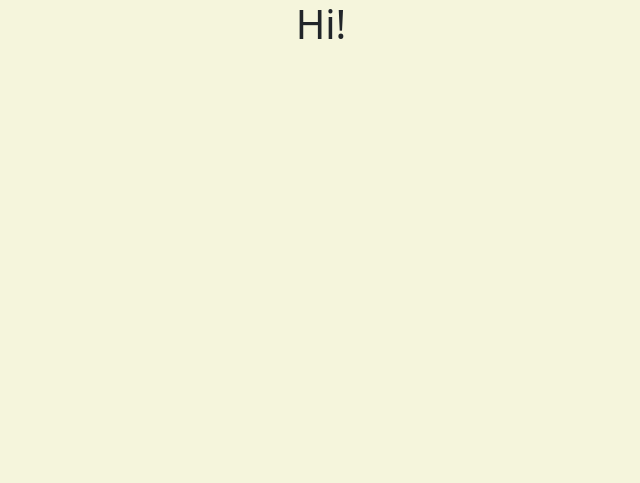
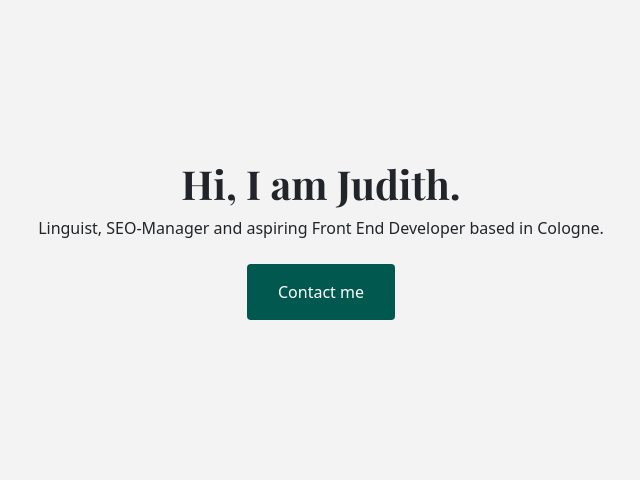
Before and after one commit to judithrauland/portfolio-project, a plain HTML site: page index.html in a window 1280 px wide. Shown: the whole page, without its empty margins (319-959 px from the left). Drawn offline with nearby package versions, Linux system fonts and the light colour scheme.

Commit message:
Added Google Fonts, added homepage hero

```diff
--- a/index.html
+++ b/index.html
@@ -16,6 +16,12 @@
       integrity="sha384-ka7Sk0Gln4gmtz2MlQnikT1wXgYsOg+OMhuP+IlRH9sENBO0LRn5q+8nbTov4+1p"
       crossorigin="anonymous"
     ></script>
+    <link rel="preconnect" href="https://fonts.googleapis.com" />
+    <link rel="preconnect" href="https://fonts.gstatic.com" crossorigin />
+    <link
+      href="https://fonts.googleapis.com/css2?family=Playfair+Display:wght@400;600;700&family=Roboto:ital,wght@0,100;0,300;0,400;0,500;0,700;0,900;1,100;1,300;1,400;1,500;1,700;1,900&display=swap"
+      rel="stylesheet"
+    />
     <script
       src="https://kit.fontawesome.com/db29e5eefe.js"
       crossorigin="anonymous"
@@ -23,6 +29,14 @@
     <link rel="stylesheet" href="/src/styles.css" />
   </head>
   <body>
-    <h1>Hi!</h1>
+    <div class="hero">
+      <h1>Hi, I am Judith.</h1>
+      <p class="intro-text mb-4">
+        Linguist, SEO-Manager and aspiring Front End Developer based in Cologne.
+      </p>
+      <div>
+        <a href="#" class="btn btn-contact">Contact me</a>
+      </div>
+    </div>
   </body>
 </html>
--- a/src/styles.css
+++ b/src/styles.css
@@ -1,6 +1,30 @@
-body {
-  background-color: beige;
+:root {
+  --light-colour: #f3f3f3;
+  --accent-colour: #00584e;
+  --accent-font: "Playfair Display", serif;
+  --general-font: "Roboto", sans-serif;
 }
-h1 {
+
+.body {
+  font-family: var(--general-font);
+}
+
+.hero {
+  background-color: var(--light-colour);
+  padding: 160px 20px;
   text-align: center;
 }
+
+h1 {
+  font-family: "Playfair Display", serif;
+  font-weight: bold;
+  font-size: 40px;
+}
+
+.btn-contact {
+  background-color: var(--accent-colour);
+  color: white;
+  border-radius: 4px;
+  padding: 15px 30px;
+  font-size: 16px;
+}
```
